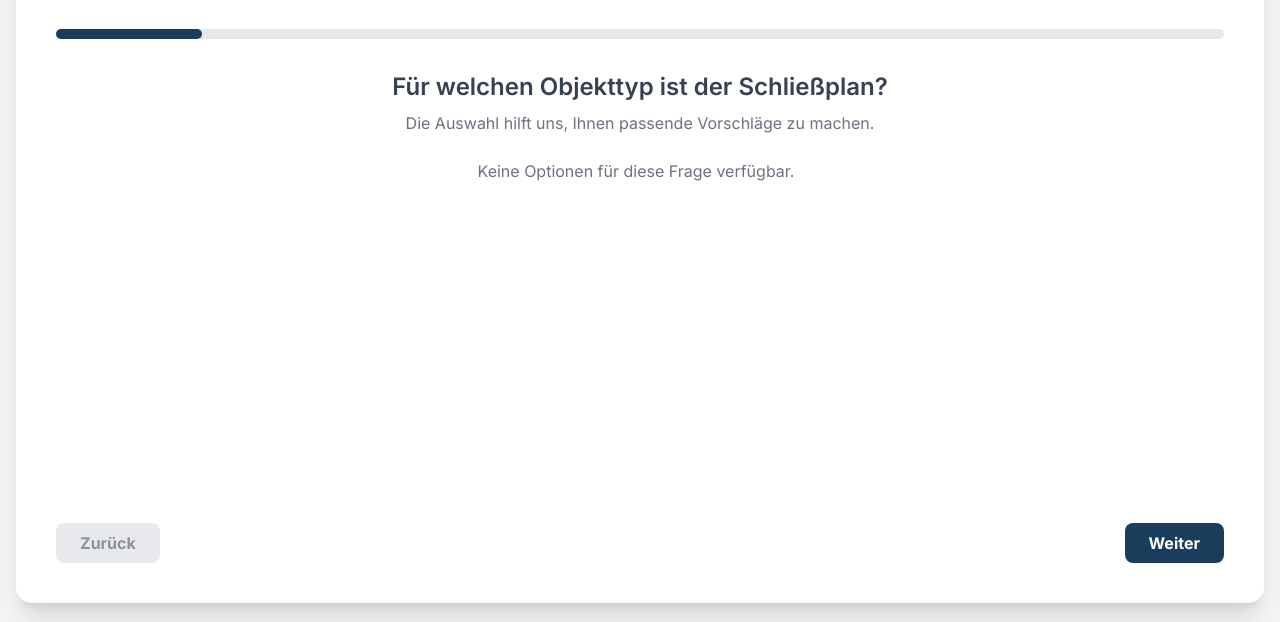
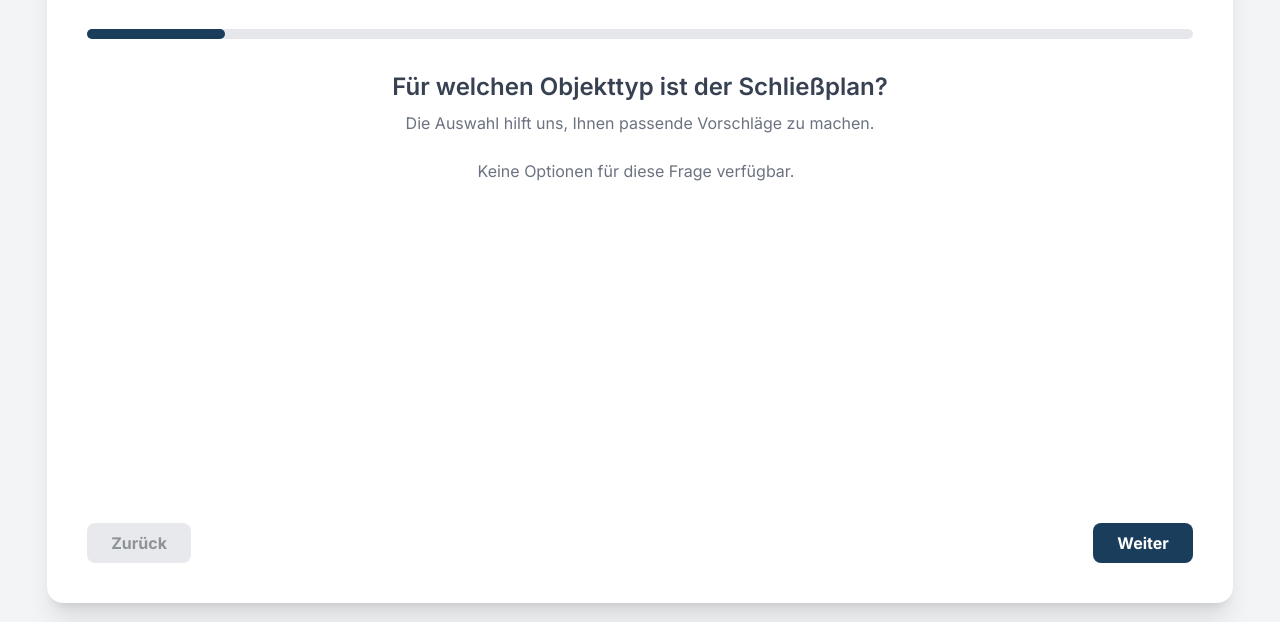
Before and after one commit to jonasoschroeter-netizen/my-schliessplan-frontend, a plain HTML site: page start.html in a window 1280 px wide. Shown: the part 178-800 px from the top of the page. Drawn offline with nearby package versions, Linux system fonts and the light colour scheme; no server answers.

```diff
--- a/start.html
+++ b/start.html
@@ -128,7 +128,7 @@
     </div>
 
     <!-- Main Content -->
-    <div class="w-full max-w-7xl mx-auto bg-white rounded-2xl shadow-xl p-6 md:p-10 relative">
+    <div class="w-full max-w-[95%] mx-auto bg-white rounded-2xl shadow-xl p-6 md:p-10 relative">
 
         <div class="flex items-center justify-between mb-4">
             <div id="logo" class="flex items-center">
```
